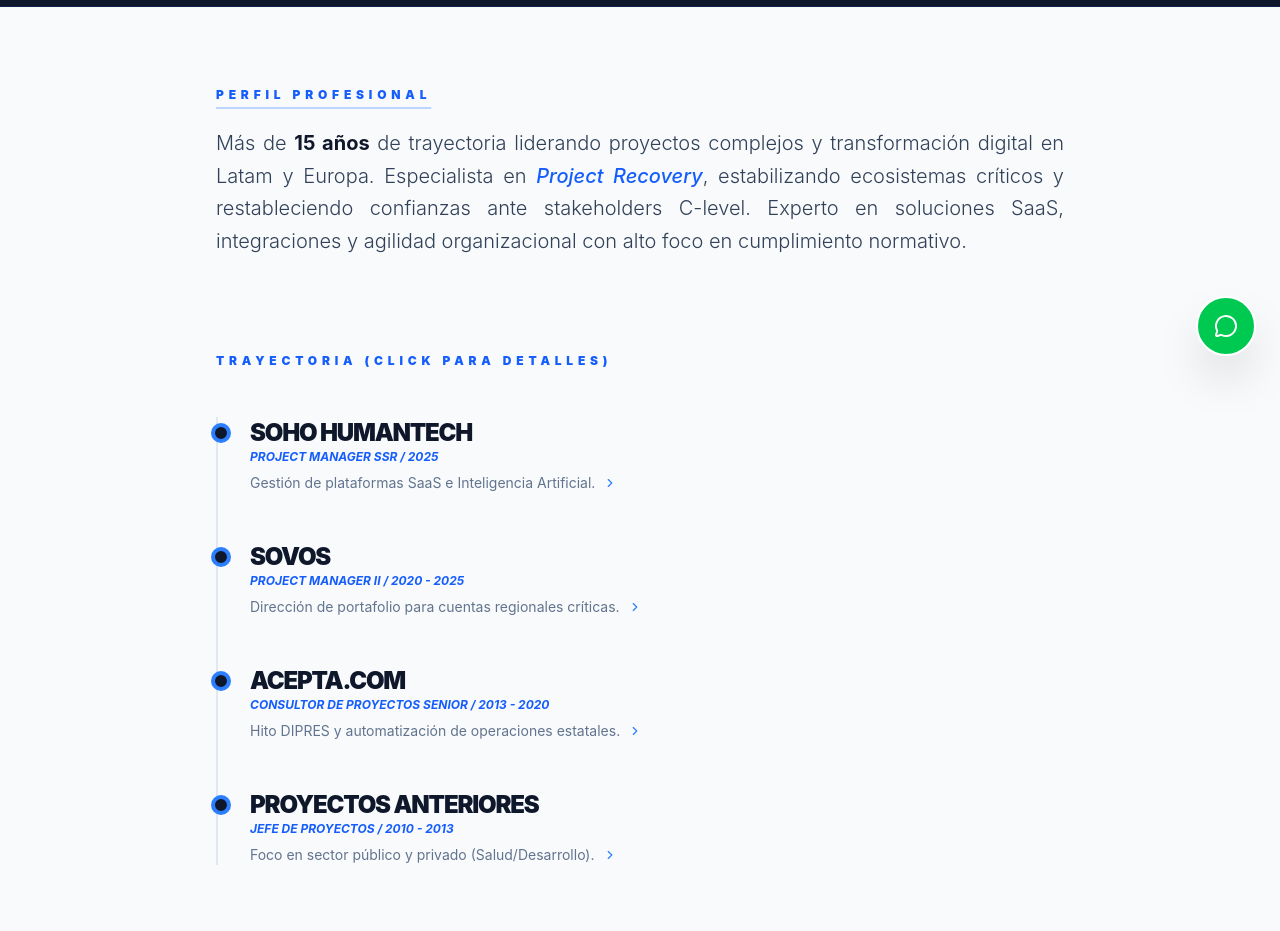
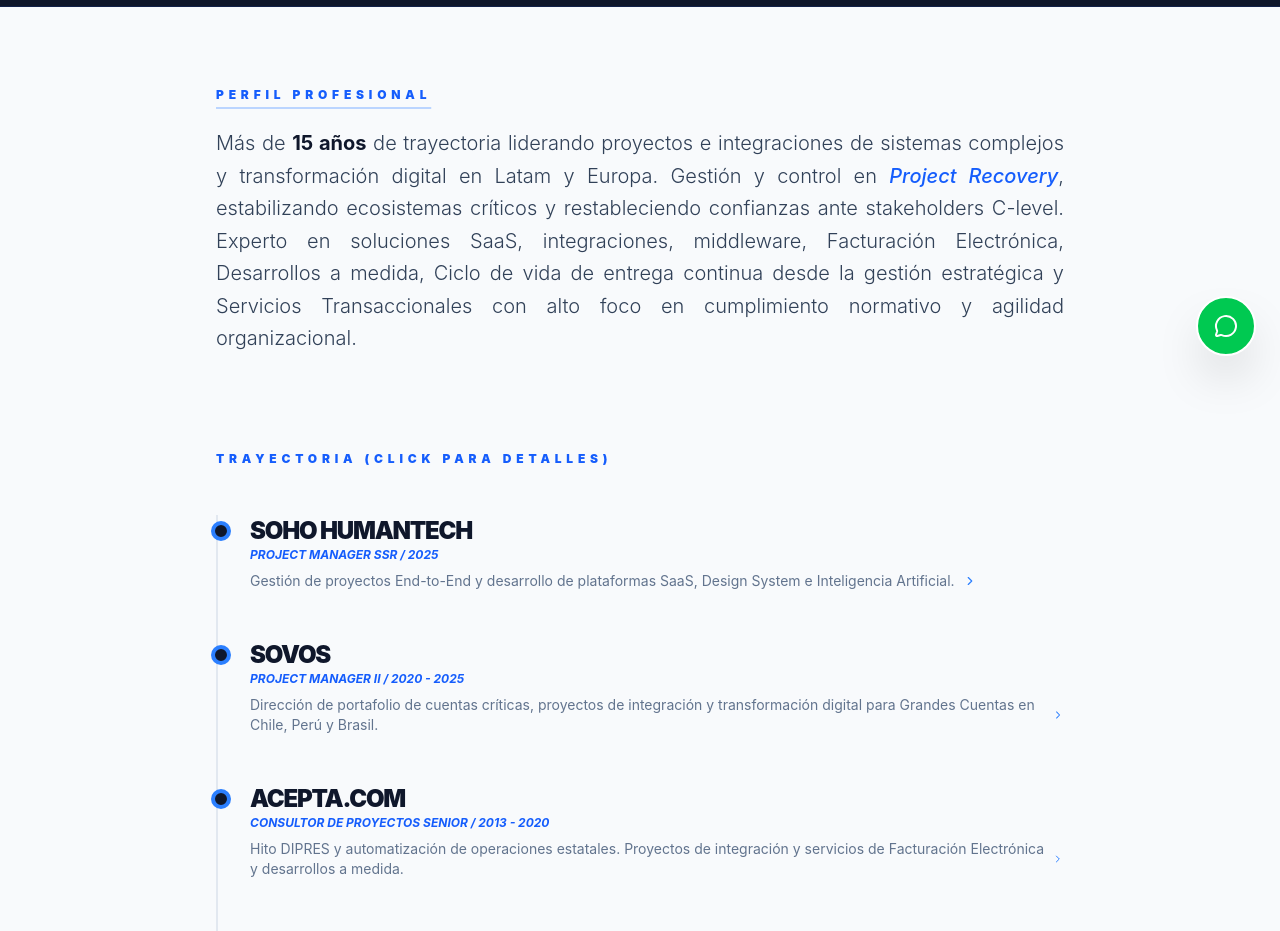
Before and after one commit to jsnavarrog-gif/cv-jsnavarrog-202604, a Next.js app: page / in a window 1280 px wide. Shown: the part 420-1351 px from the top of the page. Built offline with nearby package versions, Linux system fonts and the light colour scheme.

Commit message:
Cambios estéticos

```diff
--- a/app/page.tsx
+++ b/app/page.tsx
@@ -14,12 +14,12 @@
     company: "Soho Humantech",
     role: "Project Manager SSR",
     period: "2025",
-    summary: "Gestión de plataformas SaaS e Inteligencia Artificial.",
+    summary: "Gestión de proyectos End-to-End y desarrollo de plataformas SaaS, Design System e Inteligencia Artificial.",
     details: [
-      "Lideré iniciativas de Design System para el sector energía, optimizando procesos operativos en terreno.",
-      "Gestioné el desarrollo de plataformas SaaS críticas bajo marcos Scrum e IA.",
-      "Reporte directo a Directorios, asegurando transparencia en hitos de cumplimiento.",
-      "Implementación de flujos de trabajo automatizados para optimizar el delivery."
+      "Lideré células multidisciplinarias (Desarrollo, QA, Líderes Técnicos) utilizando herramientas de Inteligencia Artificial y JIRA para el manejo de backlog y ceremonias, asegurando transparencia y cumplimiento de hitos.",
+      "Sector Energía: Dirigí iniciativa de Design System (Research, Discovery, Blueprint) logrando la optimización de procesos operativos y cierre de brechas en terreno.",
+      "Sector Industrial (Aceros): Gestioné el desarrollo de una plataforma SaaS para el control y administración de capacitaciones críticas.",
+      "Reporte directo a PMO y Gerencia, con presentaciones de avance a Directorios y coordinación con equipos TI internos y externos."
     ]
   },
   {
@@ -27,12 +27,15 @@
     company: "Sovos",
     role: "Project Manager II",
     period: "2020 - 2025",
-    summary: "Dirección de portafolio para cuentas regionales críticas.",
+    summary: "Dirección de portafolio de cuentas críticas, proyectos de integración y transformación digital para Grandes Cuentas en Chile, Perú y Brasil.",
     details: [
-      "Gestión de portafolio para clientes críticos: Scotiabank, SMU, Telefónica, Enel y Copec.",
+      "Project Recovery: Estabilización de ecosistemas críticos con alto foco en cumplimiento.",
+      "Definición de estrategias de normalización y control ante escenarios críticos de alta demanda. Excelencia relacional con clientes.",
+      "Lideré innovaciones tecnológicas e implementaciones normativas para clientes críticos de la compañía como Scotiabank, Transbank, Grupo Claro, Grupo Telefónica, ENTEL, Copec, Autopistas, ESSBIO, Grupo Banmédica, SK, Grupo Astara, Grupo Derco, Tricolor, Larraín Vial, entre muchas otras, abarcando variados sectores empresariales.",
+      "Supervisé proyectos de alta complejidad en Facturación Electrónica, Integración de Sistemas, Servicios Transaccionales, Digitalización de Procesos, asegurando cumplimiento normativo y corporativo, entregas claras y estratégicas a clientes finales.",
+      "Lideré equipos coordinando recursos como Technical & Solutions Consultants y de diferentes áreas, bajo demanda, para asegurar la continuidad operativa y satisfacción del cliente.",
       "Aseguré el 100% de cumplimiento normativo en proyectos de Facturación Electrónica e Integración.",
-      "Liderazgo de equipos multidisciplinarios en Chile, Perú y Brasil.",
-      "Project Recovery: Estabilización de ecosistemas críticos con alto foco en cumplimiento."
+      "Liderazgo de equipos multidisciplinarios en Chile, Perú y Brasil."
     ]
   },
   {
@@ -40,23 +43,25 @@
     company: "Acepta.com",
     role: "Consultor de Proyectos Senior",
     period: "2013 - 2020",
-    summary: "Hito DIPRES y automatización de operaciones estatales.",
+    summary: "Hito DIPRES y automatización de operaciones estatales. Proyectos de integración y servicios de Facturación Electrónica y desarrollos a medida.",
     details: [
-      "Hito DIPRES: Lideré la automatización de operaciones contables del Estado de Chile.",
-      "Coordinación de equipos técnicos en Bélgica, Turquía, Italia y Latam.",
-      "Responsable de la ejecución técnica y estratégica de Grandes Cuentas.",
-      "Diseño de arquitecturas de integración para servicios transaccionales."
+      "Hito DIPRES: Lideré la automatización de operaciones contables del Estado de Chile. Proyecto de interconexión y automatización de operaciones contables, agilizando pagos para mejorar el flujo de caja del Estado de Chile, integrando plataformas de pago, cobro, asignación y compras públicas.",
+      "En 2013 inicié mi trayectoria en la compañía participando en proyectos operativos, evolucionando rápidamente a la gestión de clientes estratégicos en 2014, con responsabilidad total en la ejecución y personal técnico a cargo.",
+      "En 2016, tomé el rol de Jefe de Proyectos para Grandes Cuentas. Coordiné equipos multidisciplinarios para proyectos en Chile, Bélgica, Turquía, Italia y Latam, abriendo nuevos nichos de negocio.",
+      "En 2018, asumí como Consultor de Proyectos para Grandes Cuentas, liderando implementaciones tecnológicas y coordinando equipos técnicos, de redes e infraestructura."
     ]
   },
   {
     id: 4,
     company: "Proyectos Anteriores",
-    role: "Jefe de Proyectos",
-    period: "2010 - 2013",
+    role: "Rebsol: Jefe de Proyectos y Otras Experiencias",
+    period: "2007- 2013",
     summary: "Foco en sector público y privado (Salud/Desarrollo).",
     details: [
-      "Gestión de proyectos de implementación tecnológica en redes de salud.",
-      "Liderazgo de equipos de desarrollo para soluciones a medida."
+      "Gestión integral del ciclo de vida de desarrollo de software (SDLC) para el sector salud, desde la toma de requerimientos hasta la puesta en marcha y capacitación.",
+      "Supervisión de equipos de desarrollo y QA, asegurando la calidad en entregables críticos.",
+      "Supervisión de proyectos en terreno, proporcionando soluciones inmediatas a problemáticas que requieren alta capacidad de gestión y liderazgo (área salud).",
+      "Ejercí roles técnicos y de soporte en Image Group, Comertex, Aguas y Riles, UDLA y Práctica Laboral en Komatsu Cummins."
     ]
   }
 ];
@@ -139,7 +144,8 @@
         <section id="perfil" className="scroll-mt-20">
           <h2 className="text-xs font-black text-blue-600 uppercase tracking-[0.4em] mb-6 underline decoration-2 underline-offset-8 decoration-blue-500/30">Perfil Profesional</h2>
           <p className="text-lg md:text-xl leading-relaxed font-light text-justify text-slate-700">
-            Más de <span className="font-bold text-slate-900">15 años</span> de trayectoria liderando proyectos complejos y transformación digital en Latam y Europa. Especialista en <span className="text-blue-600 font-medium italic">Project Recovery</span>, estabilizando ecosistemas críticos y restableciendo confianzas ante stakeholders C-level. Experto en soluciones SaaS, integraciones y agilidad organizacional con alto foco en cumplimiento normativo.
+            {/*Más de <span className="font-bold text-slate-900">15 años</span> de trayectoria liderando proyectos complejos y transformación digital en Latam y Europa. Especialista en Project Recovery, estabilizando ecosistemas críticos y restableciendo confianzas ante stakeholders C-level. Experto en soluciones SaaS, integraciones y agilidad organizacional con alto foco en cumplimiento normativo.*/}
+            Más de <span className="font-bold text-slate-900">15 años</span> de trayectoria liderando proyectos e integraciones de sistemas complejos y transformación digital en Latam y Europa. Gestión y control en <span className="text-blue-600 font-medium italic">Project Recovery</span>, estabilizando ecosistemas críticos y restableciendo confianzas ante stakeholders C-level. Experto en soluciones SaaS, integraciones, middleware, Facturación Electrónica, Desarrollos a medida, Ciclo de vida de entrega continua desde la gestión estratégica y Servicios Transaccionales con alto foco en cumplimiento normativo y agilidad organizacional.
           </p>
         </section>
 
@@ -254,7 +260,7 @@
       <motion.a
         initial={{ scale: 0 }} animate={{ scale: 1 }}
         whileHover={{ scale: 1.1 }} whileTap={{ scale: 0.9 }}
-        href="https://wa.me/56997973249"
+        href="https://wa.me/56997973249?text=Hola%20Juan%20Sebastian,%20vi%20tu%20sitio%20y%20me%20gustaria%20conversar"
         target="_blank"
         className="fixed bottom-6 right-6 z-[110] bg-green-500 text-white p-3 md:p-4 rounded-full shadow-2xl border-2 border-white flex items-center justify-center group"
       >
```
